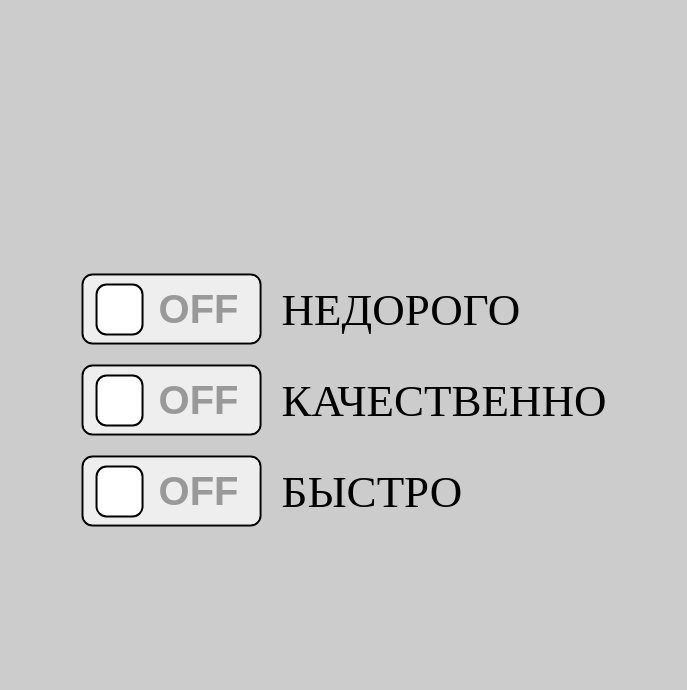
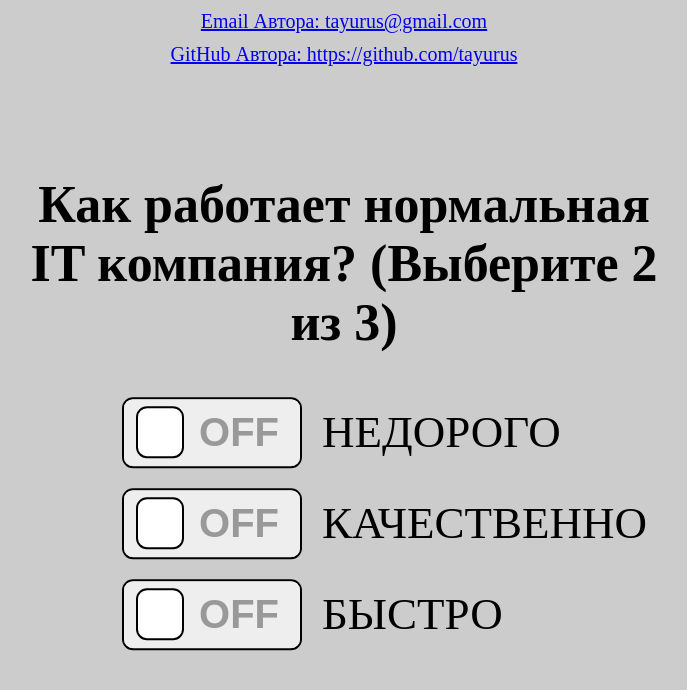
Before and after one commit to tayurus/advantagesSwitcher, a plain HTML site: page index.html in a window 1280 px wide. Shown: the whole page, without its empty margins (296-983 px from the left). Drawn offline with Linux system fonts and the light colour scheme.

Commit message:
Добавил автора

```diff
--- a/helpers.css
+++ b/helpers.css
@@ -1,5 +1,5 @@
 .row {
-  display: flex;
+  display: inline-flex;
   align-items: center;
 }
 
@@ -10,6 +10,9 @@
   transform: translate(-50%, -50%);
 }
 
+.container_switchers {
+}
+
 .my-1 {
   margin-top: 1rem;
   margin-bottom: 1rem;
@@ -18,3 +21,15 @@
 .ml-2 {
   margin-left: 2rem;
 }
+
+.d-block {
+  display: block;
+}
+
+.text-center {
+  text-align: center;
+}
+
+.fs-2 {
+  font-size: 2rem;
+}
--- a/index.html
+++ b/index.html
@@ -9,7 +9,10 @@
   <link rel="stylesheet" href="switcher.css">
   <link rel="stylesheet" href="helpers.css">
   <link rel="stylesheet" href="advantage-label.css">
+  <link rel="stylesheet" href="title.css">
 
+
+  <meta name="viewport" content="width=device-width, initial-scale=1.0">
 
 </head>
 
@@ -17,6 +20,9 @@
 
   <div class="container">
 
+    <h1 class="title">Как работает нормальная IT компания? (Выберите 2 из 3)</h1>
+
+    <div style="padding-left: calc(50% - 22.2rem)">
       <div class="row">
         <div class="switcher my-1">
           <input type="checkbox" name="cheap" class="switcher-checkbox" id="switcher1">
@@ -61,8 +67,13 @@
           БЫСТРО
         </label>
       </div>
+    </div>
+  </div>
 
-  </div>
+
+    <a class="d-block text-center fs-2 my-1"href="mailto:tayurus@gmail.com">Email Автора: tayurus@gmail.com</a>
+    <a class="d-block text-center fs-2 my-1"href="https://github.com/tayurus">GitHub Автора: https://github.com/tayurus</a>
+
 
   <script type="text/javascript" src="index.js"></script>
 </body>
--- /dev/null
+++ b/title.css
@@ -0,0 +1,4 @@
+.title {
+  text-align: center;
+  font-size: 5.2rem;
+}
```
Lines whose indentation alone changed are shown as unchanged.
